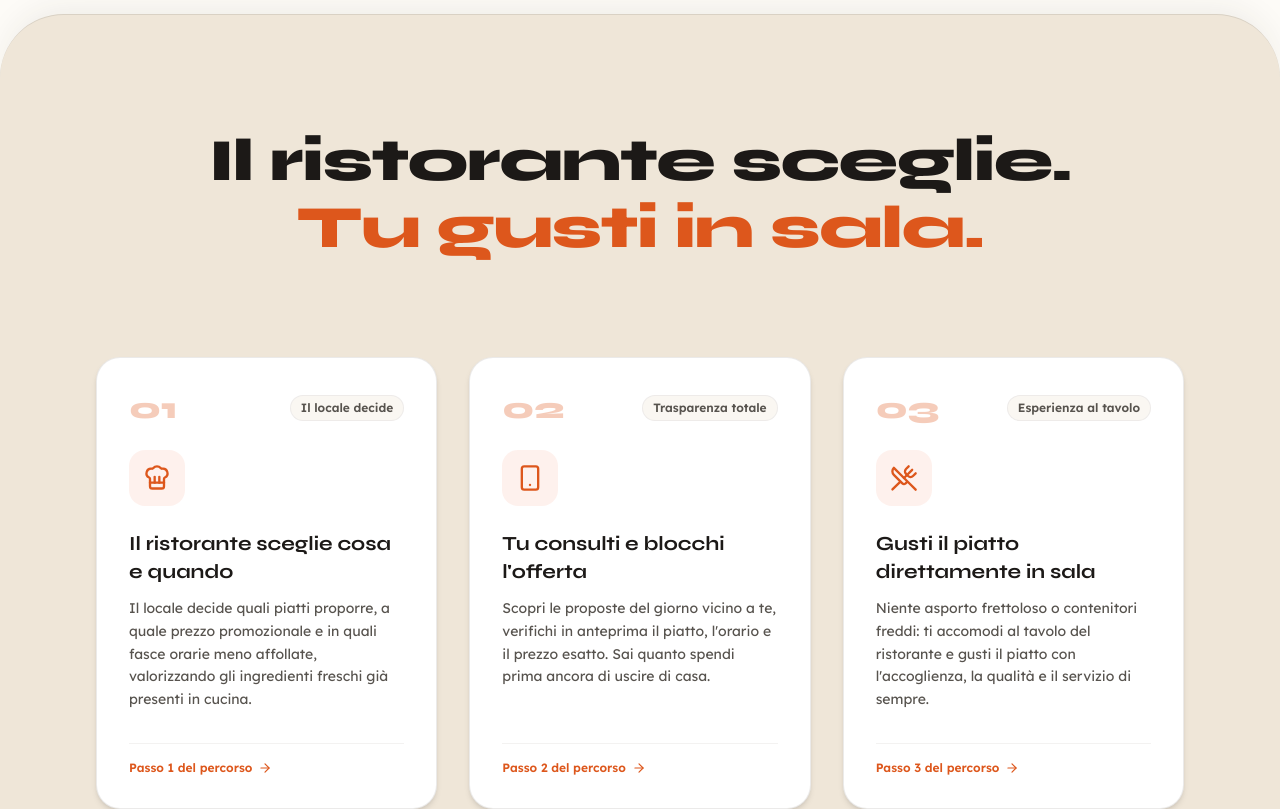
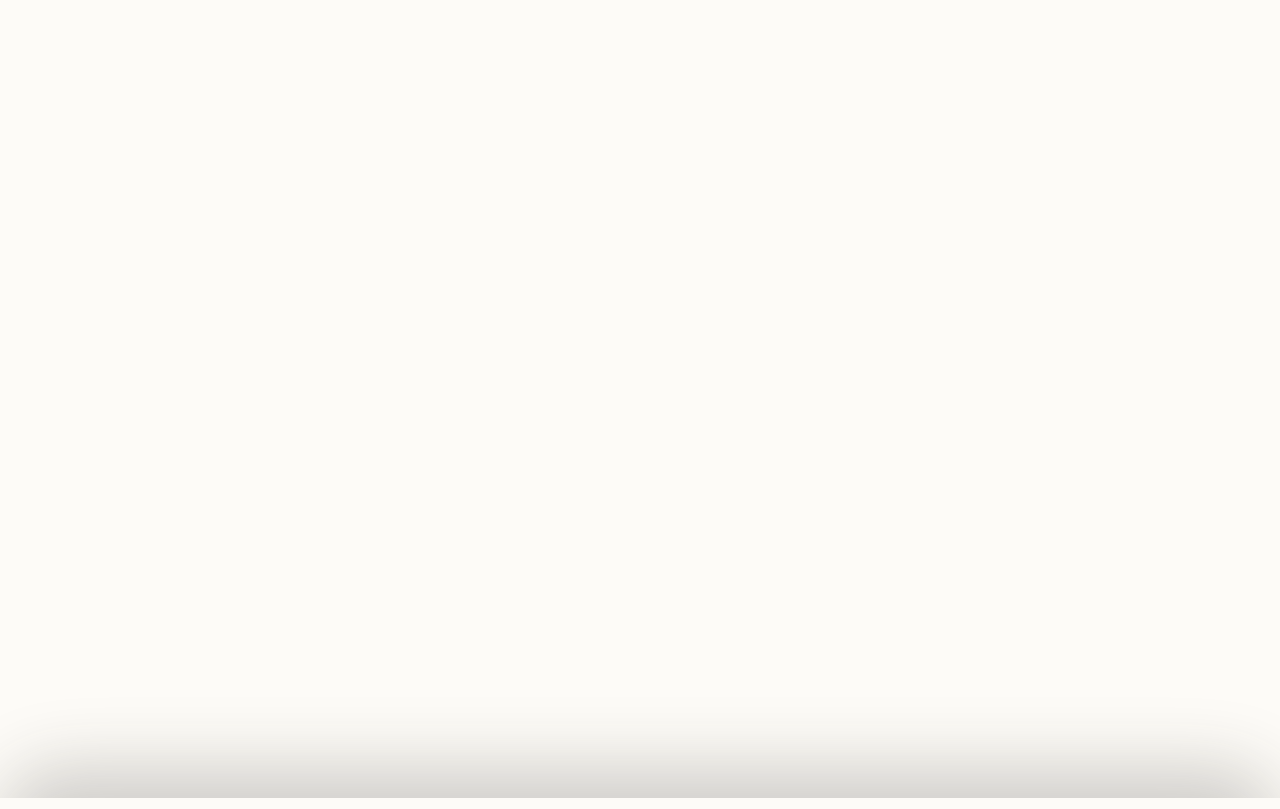
Before and after one commit to restydealsmanaging/landing, a Next.js app: page / in a window 1280 px wide. Shown: the part 760-1569 px from the top of the page. Built offline with nearby package versions, Linux system fonts and the light colour scheme.

Commit message:
feat(animation): implement pinned scroll-driven overlay transition from hero to statement to 3-step cards

```diff
--- a/src/components/HowItWorksSection.tsx
+++ b/src/components/HowItWorksSection.tsx
@@ -1,8 +1,82 @@
 "use client";
 
+import { useEffect, useRef, useState } from "react";
 import { ChefHat, Smartphone, UtensilsCrossed, ArrowRight } from "lucide-react";
 
 export default function HowItWorksSection() {
+  const containerRef = useRef<HTMLDivElement>(null);
+  const [progress, setProgress] = useState(0);
+
+  useEffect(() => {
+    let animationFrameId: number;
+
+    const handleScroll = () => {
+      if (!containerRef.current) return;
+      const rect = containerRef.current.getBoundingClientRect();
+      const totalScrollable = rect.height - window.innerHeight;
+
+      if (totalScrollable <= 0) return;
+
+      // When rect.top is 0, the sticky element is pinned at top
+      const scrolled = -rect.top;
+      const rawProgress = scrolled / totalScrollable;
+      const clamped = Math.min(Math.max(rawProgress, 0), 1);
+
+      animationFrameId = requestAnimationFrame(() => {
+        setProgress(clamped);
+      });
+    };
+
+    window.addEventListener("scroll", handleScroll, { passive: true });
+    handleScroll();
+
+    return () => {
+      window.removeEventListener("scroll", handleScroll);
+      if (animationFrameId) cancelAnimationFrame(animationFrameId);
+    };
+  }, []);
+
+  // 1. Panel rises from bottom (0% -> 30% scroll progress)
+  const panelTranslateY =
+    progress <= 0 ? 100 : progress >= 0.3 ? 0 : (1 - progress / 0.3) * 100;
+
+  // 2. Statement text: Fades in during rise (0.15 -> 0.3), stays centered (0.3 -> 0.5), fades up & out (0.5 -> 0.65)
+  let statementOpacity = 0;
+  let statementY = 40;
+  if (progress < 0.12) {
+    statementOpacity = 0;
+    statementY = 40;
+  } else if (progress < 0.28) {
+    const p = (progress - 0.12) / 0.16;
+    statementOpacity = p;
+    statementY = (1 - p) * 40;
+  } else if (progress < 0.48) {
+    statementOpacity = 1;
+    statementY = 0;
+  } else if (progress < 0.62) {
+    const p = (progress - 0.48) / 0.14;
+    statementOpacity = 1 - p;
+    statementY = -p * 50;
+  } else {
+    statementOpacity = 0;
+    statementY = -50;
+  }
+
+  // 3. The 3 Cards: Slide in from bottom & fade in (0.55 -> 0.75), remain in full view (0.75 -> 1.0)
+  let cardsOpacity = 0;
+  let cardsY = 60;
+  if (progress < 0.52) {
+    cardsOpacity = 0;
+    cardsY = 60;
+  } else if (progress < 0.72) {
+    const p = (progress - 0.52) / 0.2;
+    cardsOpacity = p;
+    cardsY = (1 - p) * 60;
+  } else {
+    cardsOpacity = 1;
+    cardsY = 0;
+  }
+
   const steps = [
     {
       number: "01",
@@ -31,54 +105,84 @@ export default function HowItWorksSection() {
   ];
 
   return (
-    <section
+    <div
+      ref={containerRef}
       id="come-funziona"
-      className="relative isolate z-20 w-full bg-[#EFE6D8] rounded-t-[40px] md:rounded-t-[64px] border-t border-resty-stone/10 shadow-[0_-12px_32px_-8px_rgba(45,45,42,0.08)] -mt-12 sm:-mt-20 pt-20 sm:pt-28 pb-24 md:pb-32"
+      className="relative h-[250vh] -mt-16 sm:-mt-24 pointer-events-auto"
     >
-      <div className="max-w-6xl mx-auto px-4 sm:px-6 lg:px-8">
-        {/* Full-width Statement Title (Only this sentence, bold and editorial) */}
-        <div className="max-w-4xl mx-auto text-center mb-16 sm:mb-24">
-          <h2 className="font-heading font-extrabold text-3xl sm:text-5xl lg:text-6xl text-resty-stone tracking-tight leading-[1.12]">
+      {/* Sticky Full-Viewport Stage */}
+      <div className="sticky top-0 h-screen w-full overflow-hidden flex flex-col justify-end pointer-events-none">
+        {/* Full-width Dark Beige Overlay Sheet (#EFE6D8) that rises from bottom */}
+        <div
+          style={{
+            transform: `translate3d(0, ${panelTranslateY}%, 0)`,
+          }}
+          className="relative w-full h-full bg-[#EFE6D8] rounded-t-[36px] sm:rounded-t-[60px] border-t border-resty-stone/15 shadow-[0_-30px_70px_rgba(45,45,42,0.22)] flex flex-col justify-center items-center pointer-events-auto px-4 sm:px-6 lg:px-8 will-change-transform"
+        >
+          {/* STAGE 1: Statement Title with Visual Impact */}
+          <div
+            style={{
+              opacity: statementOpacity,
+              transform: `translate3d(0, ${statementY}px, 0)`,
+              display: progress >= 0.65 ? "none" : "block",
+            }}
+            className="absolute max-w-4xl mx-auto text-center px-4 transition-all duration-100 will-change-transform"
+          >
+            <h2 className="font-heading font-extrabold text-4xl sm:text-6xl lg:text-7xl text-resty-stone tracking-tight leading-[1.12]">
               Il ristorante sceglie. <br className="hidden sm:inline" />
               <span className="text-resty-orange">Tu gusti in sala.</span>
             </h2>
           </div>
 
-        {/* 3 Step Cards on White resting on the darker beige canvas */}
-        <div className="grid grid-cols-1 md:grid-cols-3 gap-8 relative">
+          {/* STAGE 2: The 3 Cards that take its place */}
+          <div
+            style={{
+              opacity: cardsOpacity,
+              transform: `translate3d(0, ${cardsY}px, 0)`,
+              display: progress < 0.5 ? "none" : "block",
+            }}
+            className="w-full max-w-6xl mx-auto transition-all duration-100 will-change-transform"
+          >
+            <div className="text-center mb-8 sm:mb-12">
+              <span className="text-xs font-bold uppercase tracking-wider text-resty-orange-dark bg-white/70 px-3.5 py-1.5 rounded-full border border-resty-stone/10">
+                Come Funziona · 3 Semplici Passaggi
+              </span>
+            </div>
+
+            <div className="grid grid-cols-1 md:grid-cols-3 gap-6 sm:gap-8">
               {steps.map((step, index) => {
                 const Icon = step.icon;
                 return (
                   <div
                     key={step.number}
-                className="group relative bg-white rounded-3xl p-8 border border-resty-stone-border/80 shadow-md hover:shadow-2xl hover:-translate-y-1.5 transition-[transform,box-shadow] duration-300 flex flex-col justify-between"
+                    className="group relative bg-white rounded-3xl p-6 sm:p-8 border border-resty-stone-border/80 shadow-md hover:shadow-2xl hover:-translate-y-1.5 transition-all duration-300 flex flex-col justify-between"
                   >
                     <div>
                       {/* Top Bar with Number and Badge */}
-                  <div className="flex items-center justify-between mb-6">
-                    <span className="font-heading font-black text-3xl text-resty-orange/30 group-hover:text-resty-orange transition-colors">
+                      <div className="flex items-center justify-between mb-4 sm:mb-6">
+                        <span className="font-heading font-black text-2xl sm:text-3xl text-resty-orange/30 group-hover:text-resty-orange transition-colors">
                           {step.number}
                         </span>
-                    <span className="text-xs font-semibold px-2.5 py-1 rounded-full bg-resty-sand text-resty-stone-light border border-resty-stone-border/60">
+                        <span className="text-[11px] sm:text-xs font-semibold px-2.5 py-1 rounded-full bg-resty-sand text-resty-stone-light border border-resty-stone-border/60">
                           {step.badge}
                         </span>
                       </div>
 
                       {/* Icon */}
-                  <div className="w-14 h-14 rounded-2xl bg-resty-peach/70 text-resty-orange flex items-center justify-center mb-6 group-hover:scale-110 group-hover:bg-resty-orange group-hover:text-white transition-[transform,background-color,color] duration-300">
-                    <Icon className="w-7 h-7" />
+                      <div className="w-12 h-12 sm:w-14 sm:h-14 rounded-2xl bg-resty-peach/70 text-resty-orange flex items-center justify-center mb-4 sm:mb-6 group-hover:scale-110 group-hover:bg-resty-orange group-hover:text-white transition-all">
+                        <Icon className="w-6 h-6 sm:w-7 sm:h-7" />
                       </div>
 
                       {/* Title & Desc */}
-                  <h3 className="font-heading font-bold text-xl text-resty-stone mb-3 leading-snug">
+                      <h3 className="font-heading font-bold text-lg sm:text-xl text-resty-stone mb-2 sm:mb-3 leading-snug">
                         {step.title}
                       </h3>
-                  <p className="text-sm text-resty-stone-light leading-relaxed font-sans">
+                      <p className="text-xs sm:text-sm text-resty-stone-light leading-relaxed font-sans">
                         {step.description}
                       </p>
                     </div>
 
-                <div className="mt-8 pt-4 border-t border-resty-stone-border/50 flex items-center gap-1.5 text-xs font-semibold text-resty-orange">
+                    <div className="mt-6 sm:mt-8 pt-4 border-t border-resty-stone-border/50 flex items-center gap-1.5 text-xs font-semibold text-resty-orange">
                       <span>Passo {index + 1} del percorso</span>
                       <ArrowRight className="w-3.5 h-3.5 transition-transform group-hover:translate-x-1" />
                     </div>
@@ -87,6 +191,8 @@ export default function HowItWorksSection() {
               })}
             </div>
           </div>
-    </section>
+        </div>
+      </div>
+    </div>
   );
 }
```
Lines whose indentation alone changed are shown as unchanged.
